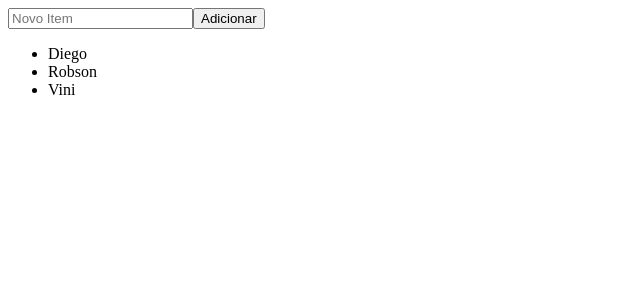
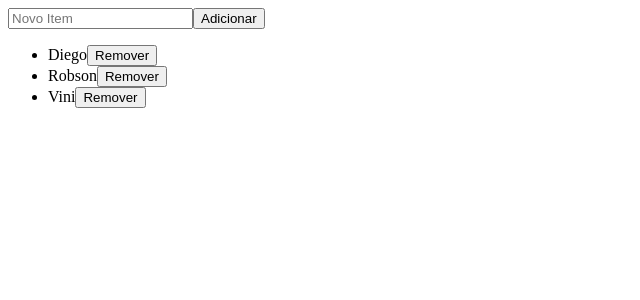
Before and after one commit to GgvGomes/unity_tests, a React (Vite) app: page / in a window 1280 px wide. Shown: the top 300 px of the page, without its empty margins (0-640 px from the left). Built offline with nearby package versions, Linux system fonts and the light colour scheme; the HTML template or start-up script is replaced by a standard one.

Commit message:
using remove

```diff
--- a/src/App.tsx
+++ b/src/App.tsx
@@ -21,6 +21,12 @@
     }, 500);
   };
 
+  const removeFromList = (item: string) => {
+    setTimeout(() => {
+      setList(state => state.filter(listItem => listItem !== item));
+    }, 500);
+  }
+
   return (
     <>
       <input
@@ -34,7 +40,10 @@
 
       <ul>
         {list.map((item, index) => (
-          <li key={index}>{item}</li>
+          <li key={index}>
+            {item}
+            <button onClick={() => removeFromList(item)}>Remover</button>
+            </li>
         ))}
       </ul>
     </>
```
Also changed, not shown: 1 other file (tests, documents, lock files or other folders).
